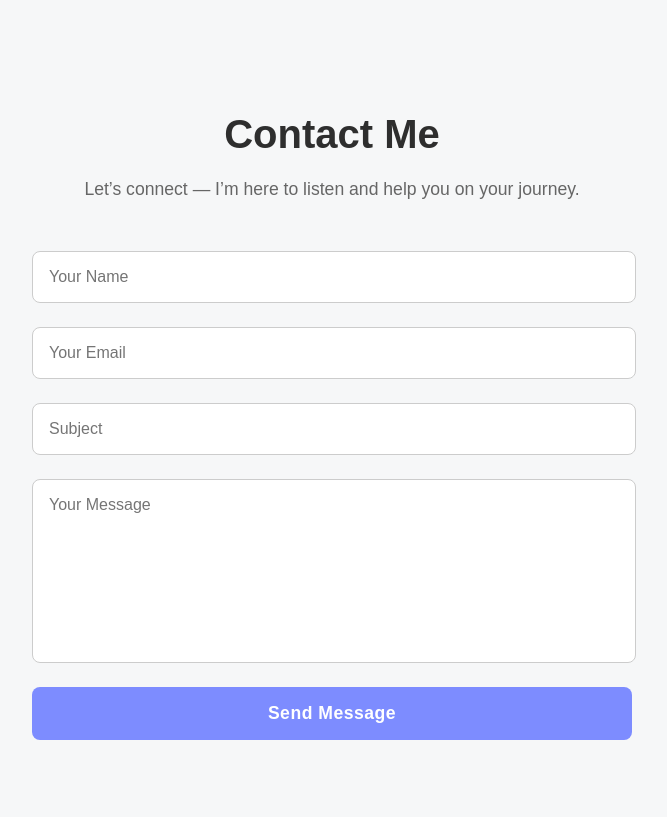
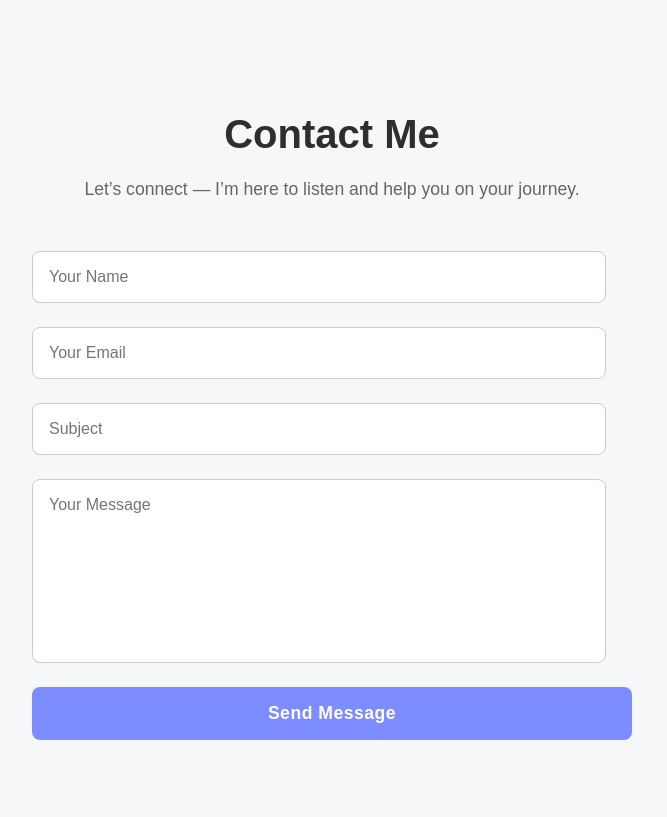
Before and after one commit to BallansByte/Ali-Site, a Flask app: page / in a window 1280 px wide. Shown: the part 5683-6500 px from the top of the page, without its empty margins (308-975 px from the left). Run offline with Flask 3, Linux system fonts and the light colour scheme.

Commit message:
Updated the form length.

```diff
--- a/static/css/styles.css
+++ b/static/css/styles.css
@@ -637,7 +637,7 @@ body{
 
 			input,
 			textarea {
-				width: 95%;
+				width: 90%;
 				padding: 1rem;
 				border: 1px solid #ccc;
 				border-radius: 8px;
```
